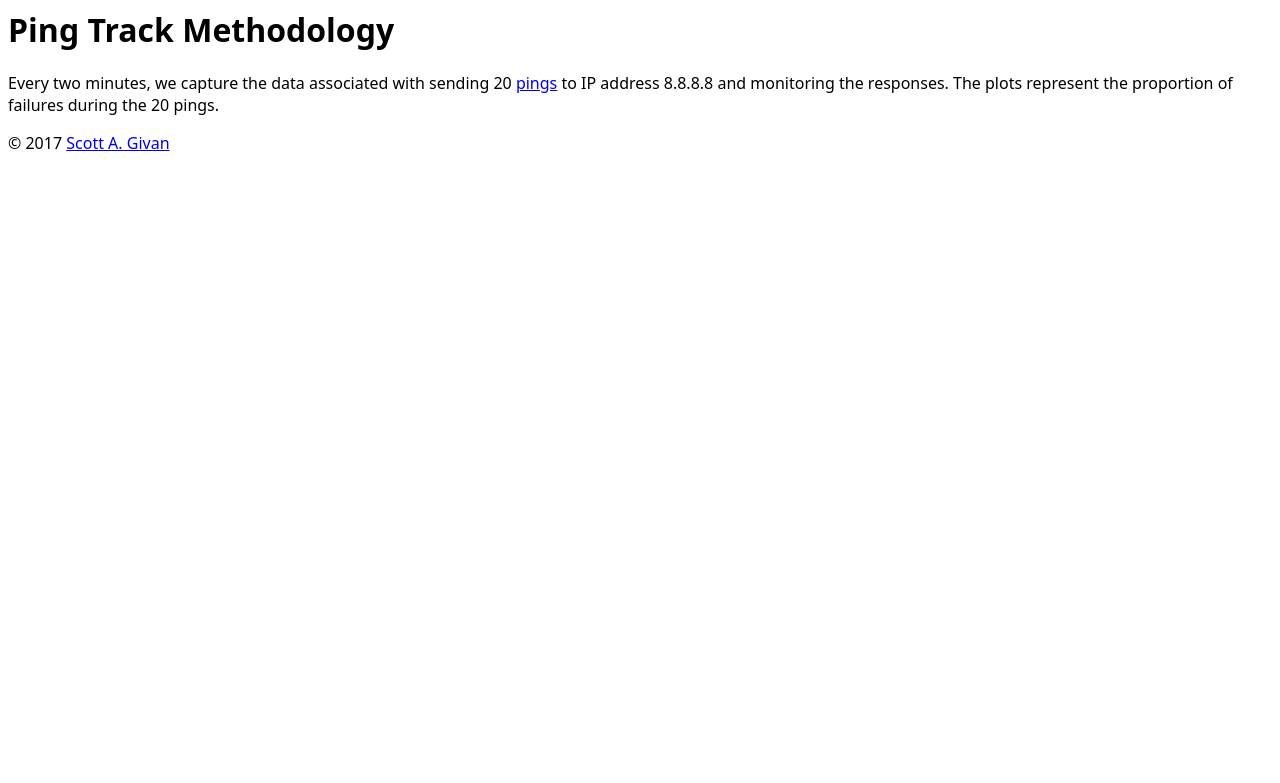
After one commit to sgivan/ping_track, a Django app: page /displayPings/methodology in a window 1280 px wide. The commit adds this page. Shown: the top 783 px of the page. Run offline with Django 3.2, Linux system fonts and the light colour scheme.

Commit message:
Consolidate more style elements in style.css. Added methodology page.

```diff
--- a/www/pingTrack/displayPings/static/displayPings/style.css
+++ b/www/pingTrack/displayPings/static/displayPings/style.css
@@ -1,8 +1,24 @@
+body {
+	font-family: sans;
+	background: white;
+}
+
 h1 {
     color: black;
+}
+
+h3 {
+	color: black;
 }
 
 #plotbox {
 	border: 1px solid silver;
 	padding: 5px;
+	padding-top: 1px;
+	margin-bottom: 2px;
 }
+
+#plotbox > h3 {
+	color: rgb(100,100,100);
+	padding-top: 0px;
+}
--- a/www/pingTrack/displayPings/templates/displayPings/index.html
+++ b/www/pingTrack/displayPings/templates/displayPings/index.html
@@ -36,4 +36,6 @@
 	</div>
 </div>
 
+<p><a href="methodology">methodology</a></p>
+
 {% endblock %}
--- /dev/null
+++ b/www/pingTrack/displayPings/templates/displayPings/methodology.html
@@ -0,0 +1,9 @@
+{% extends "displayPings/site0.html" %}
+
+{% block body %}
+
+	<h1>{% block title %}Ping Track Methodology{% endblock %}</h1>
+
+	<p>Every two minutes, we capture the data associated with sending 20 <a href="https://en.wikipedia.org/wiki/Ping_(networking_utility)">pings</a> to IP address 8.8.8.8 and monitoring the responses. The plots represent the proportion of failures during the 20 pings.</p>
+
+{% endblock %}
--- a/www/pingTrack/displayPings/urls.py
+++ b/www/pingTrack/displayPings/urls.py
@@ -8,5 +8,6 @@ urlpatterns = [
         url(r'testme', views.testme, name="testme"),
         url(r'^$', views.index, name="index"),
         url(r'^plotMe$', views.plotMe, name="plotMe"),
+        url(r'methodology', views.methodology, name="methodology"),
         url(r'', views.page404, name="page404"),
 ] + static(settings.STATIC_URL, document_root=settings.STATIC_ROOT)
--- a/www/pingTrack/displayPings/views.py
+++ b/www/pingTrack/displayPings/views.py
@@ -13,6 +13,9 @@ def index(request):
 #    return HttpResponse(template.render(context,request))
     return render(request, 'displayPings/index.html', context)
 
+def methodology(request):
+    return render(request, 'displayPings/methodology.html')
+
 def testme(request):
     return HttpResponse("<h1>This is a test</h1>")
 
```
